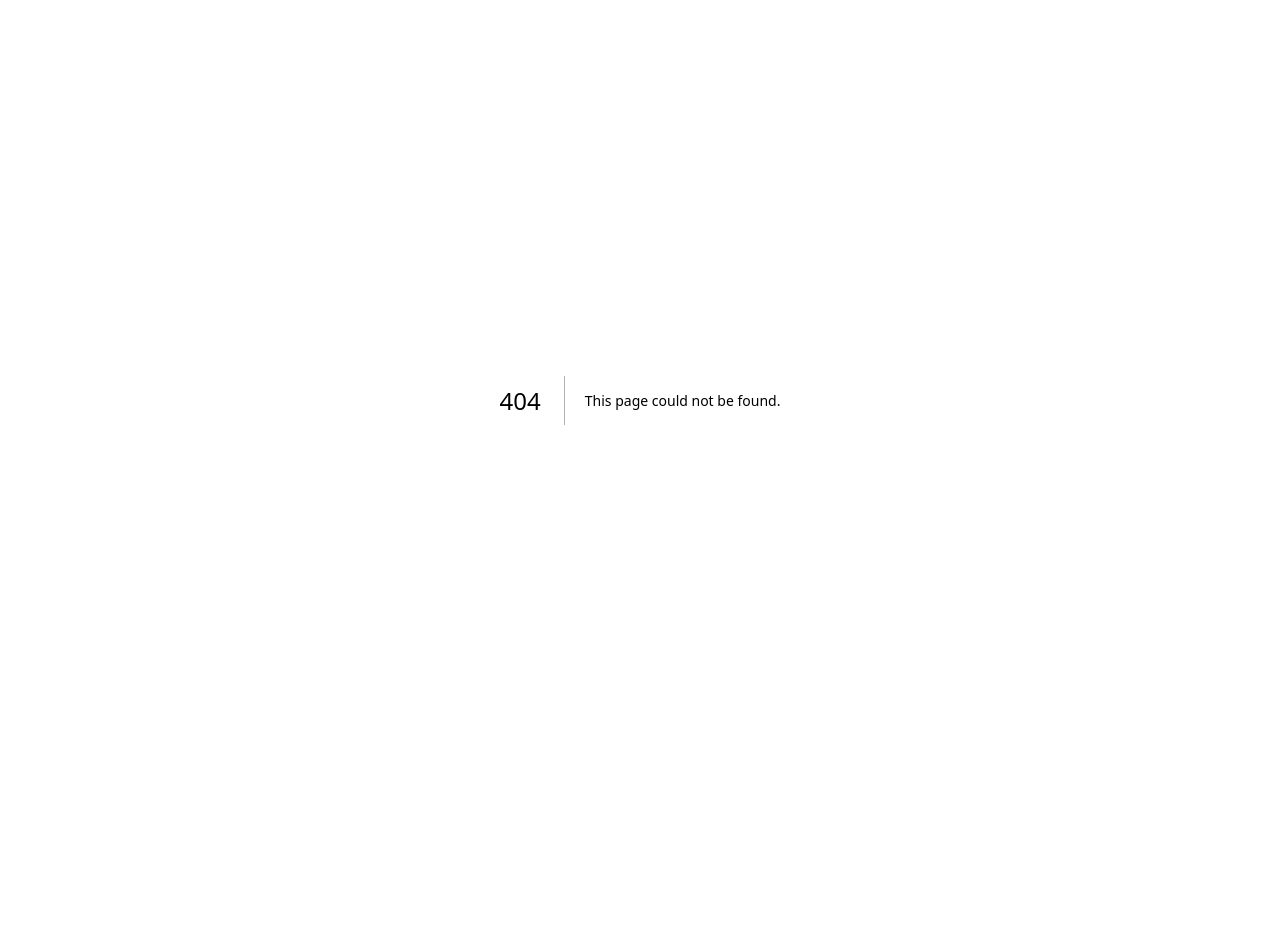
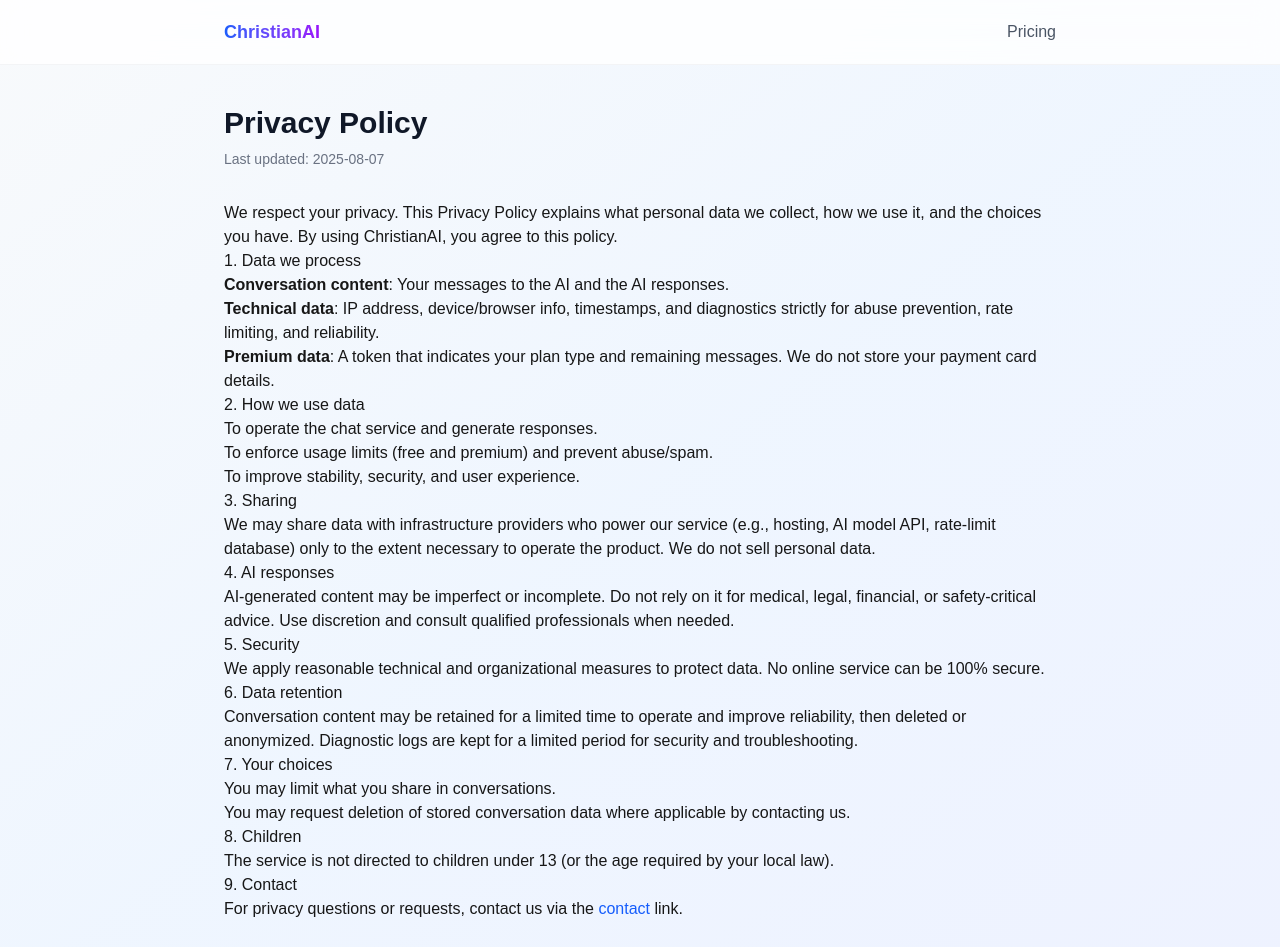
Before and after one commit to ysfalpe/bommmmmb, a Next.js app: page /privacy in a window 1280 px wide. Before the commit this address had no page. Shown: the top 947 px of the page. Before the commit the page ends 800 px from the top, so only its background shows below. Built offline with nearby package versions, Linux system fonts and the light colour scheme.

Commit message:
feat: add Terms and Privacy pages; add consent note under primary CTA

```diff
--- a/src/app/page.tsx
+++ b/src/app/page.tsx
@@ -130,6 +130,7 @@
                   <path strokeLinecap="round" strokeLinejoin="round" strokeWidth="2" d="M17 8l4 4m0 0l-4 4m4-4H3"></path>
                 </svg>
               </Link>
+              <div className="text-xs text-white/80 mt-1">By clicking, you agree to our <Link href="/terms" className="underline">Terms</Link> and <Link href="/privacy" className="underline">Privacy</Link>.</div>
               <a
                 href="https://buymeacoffee.com/yaltech"
                 target="_blank"
--- /dev/null
+++ b/src/app/privacy/page.tsx
@@ -0,0 +1,84 @@
+import Link from 'next/link';
+
+export default function PrivacyPage() {
+  return (
+    <div className="min-h-screen bg-gradient-to-br from-slate-50 via-blue-50 to-indigo-50">
+      <header className="bg-white/80 backdrop-blur-md border-b border-gray-100 sticky top-0 z-50">
+        <nav className="max-w-4xl mx-auto px-6 lg:px-8 h-16 flex items-center justify-between">
+          <Link href="/" className="text-lg font-bold bg-gradient-to-r from-blue-600 to-purple-600 bg-clip-text text-transparent">ChristianAI</Link>
+          <Link href="/pricing" className="text-gray-600 hover:text-gray-900">Pricing</Link>
+        </nav>
+      </header>
+
+      <main className="max-w-4xl mx-auto px-6 lg:px-8 py-10">
+        <h1 className="text-3xl font-bold text-gray-900 mb-2">Privacy Policy</h1>
+        <p className="text-sm text-gray-500 mb-8">Last updated: {new Date().toISOString().slice(0, 10)}</p>
+
+        <div className="prose prose-slate max-w-none">
+          <p>
+            We respect your privacy. This Privacy Policy explains what personal data we collect, how we use it,
+            and the choices you have. By using ChristianAI, you agree to this policy.
+          </p>
+
+          <h2>1. Data we process</h2>
+          <ul>
+            <li><strong>Conversation content</strong>: Your messages to the AI and the AI responses.</li>
+            <li><strong>Technical data</strong>: IP address, device/browser info, timestamps, and diagnostics strictly for abuse prevention, rate limiting, and reliability.</li>
+            <li><strong>Premium data</strong>: A token that indicates your plan type and remaining messages. We do not store your payment card details.</li>
+          </ul>
+
+          <h2>2. How we use data</h2>
+          <ul>
+            <li>To operate the chat service and generate responses.</li>
+            <li>To enforce usage limits (free and premium) and prevent abuse/spam.</li>
+            <li>To improve stability, security, and user experience.</li>
+          </ul>
+
+          <h2>3. Sharing</h2>
+          <p>
+            We may share data with infrastructure providers who power our service (e.g., hosting, AI model API, rate-limit database)
+            only to the extent necessary to operate the product. We do not sell personal data.
+          </p>
+
+          <h2>4. AI responses</h2>
+          <p>
+            AI-generated content may be imperfect or incomplete. Do not rely on it for medical, legal, financial,
+            or safety-critical advice. Use discretion and consult qualified professionals when needed.
+          </p>
+
+          <h2>5. Security</h2>
+          <p>
+            We apply reasonable technical and organizational measures to protect data. No online service can be 100% secure.
+          </p>
+
+          <h2>6. Data retention</h2>
+          <p>
+            Conversation content may be retained for a limited time to operate and improve reliability, then deleted or anonymized.
+            Diagnostic logs are kept for a limited period for security and troubleshooting.
+          </p>
+
+          <h2>7. Your choices</h2>
+          <ul>
+            <li>You may limit what you share in conversations.</li>
+            <li>You may request deletion of stored conversation data where applicable by contacting us.</li>
+          </ul>
+
+          <h2>8. Children</h2>
+          <p>
+            The service is not directed to children under 13 (or the age required by your local law).
+          </p>
+
+          <h2>9. Contact</h2>
+          <p>
+            For privacy questions or requests, contact us via the <Link href="/contact" className="text-blue-600">contact</Link> link.
+          </p>
+
+          <p className="text-sm text-gray-500 mt-6">
+            By using ChristianAI, you acknowledge this Privacy Policy. For terms governing your use, see our{' '}
+            <Link href="/terms" className="text-blue-600">Terms of Use</Link>.
+          </p>
+        </div>
+      </main>
+    </div>
+  );
+}
--- /dev/null
+++ b/src/app/terms/page.tsx
@@ -0,0 +1,90 @@
+import Link from 'next/link';
+
+export default function TermsPage() {
+  return (
+    <div className="min-h-screen bg-gradient-to-br from-slate-50 via-blue-50 to-indigo-50">
+      <header className="bg-white/80 backdrop-blur-md border-b border-gray-100 sticky top-0 z-50">
+        <nav className="max-w-4xl mx-auto px-6 lg:px-8 h-16 flex items-center justify-between">
+          <Link href="/" className="text-lg font-bold bg-gradient-to-r from-blue-600 to-purple-600 bg-clip-text text-transparent">ChristianAI</Link>
+          <Link href="/pricing" className="text-gray-600 hover:text-gray-900">Pricing</Link>
+        </nav>
+      </header>
+
+      <main className="max-w-4xl mx-auto px-6 lg:px-8 py-10">
+        <h1 className="text-3xl font-bold text-gray-900 mb-2">Terms of Use</h1>
+        <p className="text-sm text-gray-500 mb-8">Last updated: {new Date().toISOString().slice(0, 10)}</p>
+
+        <div className="prose prose-slate max-w-none">
+          <p>
+            By accessing or using ChristianAI, you agree to these Terms. If you do not agree, do not use the service.
+          </p>
+
+          <h2>1. Service</h2>
+          <p>
+            ChristianAI provides AI-generated pastoral conversation and spiritual guidance for informational and devotional purposes only.
+            It is not a substitute for professional counseling, therapy, medical, legal, or financial advice.
+          </p>
+
+          <h2>2. Acceptable use</h2>
+          <ul>
+            <li>No unlawful, abusive, hateful, harassing, or spam content.</li>
+            <li>No attempts to attack, disrupt, or reverse engineer the service.</li>
+            <li>Respect usage limits and rate limits. Automated scraping or excessive requests are prohibited.</li>
+          </ul>
+
+          <h2>3. Accounts and Premium</h2>
+          <ul>
+            <li>Premium provides additional message quota and experience. Quotas may change for reliability or abuse prevention.</li>
+            <li>Codes/tokens are personal and must not be shared or resold.</li>
+            <li>We may suspend access for suspected abuse, fraud, or policy violations.</li>
+          </ul>
+
+          <h2>4. Payments and refunds</h2>
+          <ul>
+            <li>Payments are processed by third‑party providers (e.g., Buy Me a Coffee). We do not store card details.</li>
+            <li>Premium activation typically occurs within 24 hours after purchase via a code delivered to you.</li>
+            <li>Refunds are considered only for non‑delivery or technical inability to access the service after reasonable troubleshooting.</li>
+          </ul>
+
+          <h2>5. Intellectual property</h2>
+          <p>
+            The site, branding, UI, and content are owned by us or our licensors. You receive a limited, non‑exclusive
+            license to use the service for personal, non‑commercial purposes.
+          </p>
+
+          <h2>6. Disclaimers</h2>
+          <p>
+            THE SERVICE IS PROVIDED “AS IS” WITHOUT WARRANTIES OF ANY KIND. AI OUTPUT MAY BE INACCURATE OR INCOMPLETE.
+            YOU USE THE SERVICE AT YOUR OWN RISK.
+          </p>
+
+          <h2>7. Limitation of liability</h2>
+          <p>
+            TO THE MAXIMUM EXTENT PERMITTED BY LAW, WE SHALL NOT BE LIABLE FOR ANY INDIRECT, INCIDENTAL, SPECIAL,
+            CONSEQUENTIAL, OR PUNITIVE DAMAGES, OR ANY LOSS OF PROFITS, DATA, OR GOODWILL.
+          </p>
+
+          <h2>8. Changes</h2>
+          <p>
+            We may update these Terms or the service at any time. If material changes occur, we will post a notice.
+            Continued use after changes means acceptance.
+          </p>
+
+          <h2>9. Governing law</h2>
+          <p>
+            These Terms are governed by the laws applicable in your country/region, excluding conflict of law rules.
+          </p>
+
+          <h2>10. Contact</h2>
+          <p>
+            For questions about these Terms, contact us via the <Link href="/contact" className="text-blue-600">contact</Link> page.
+          </p>
+
+          <p className="text-sm text-gray-500 mt-6">
+            By using ChristianAI, you also agree to our <Link href="/privacy" className="text-blue-600">Privacy Policy</Link>.
+          </p>
+        </div>
+      </main>
+    </div>
+  );
+}
```
